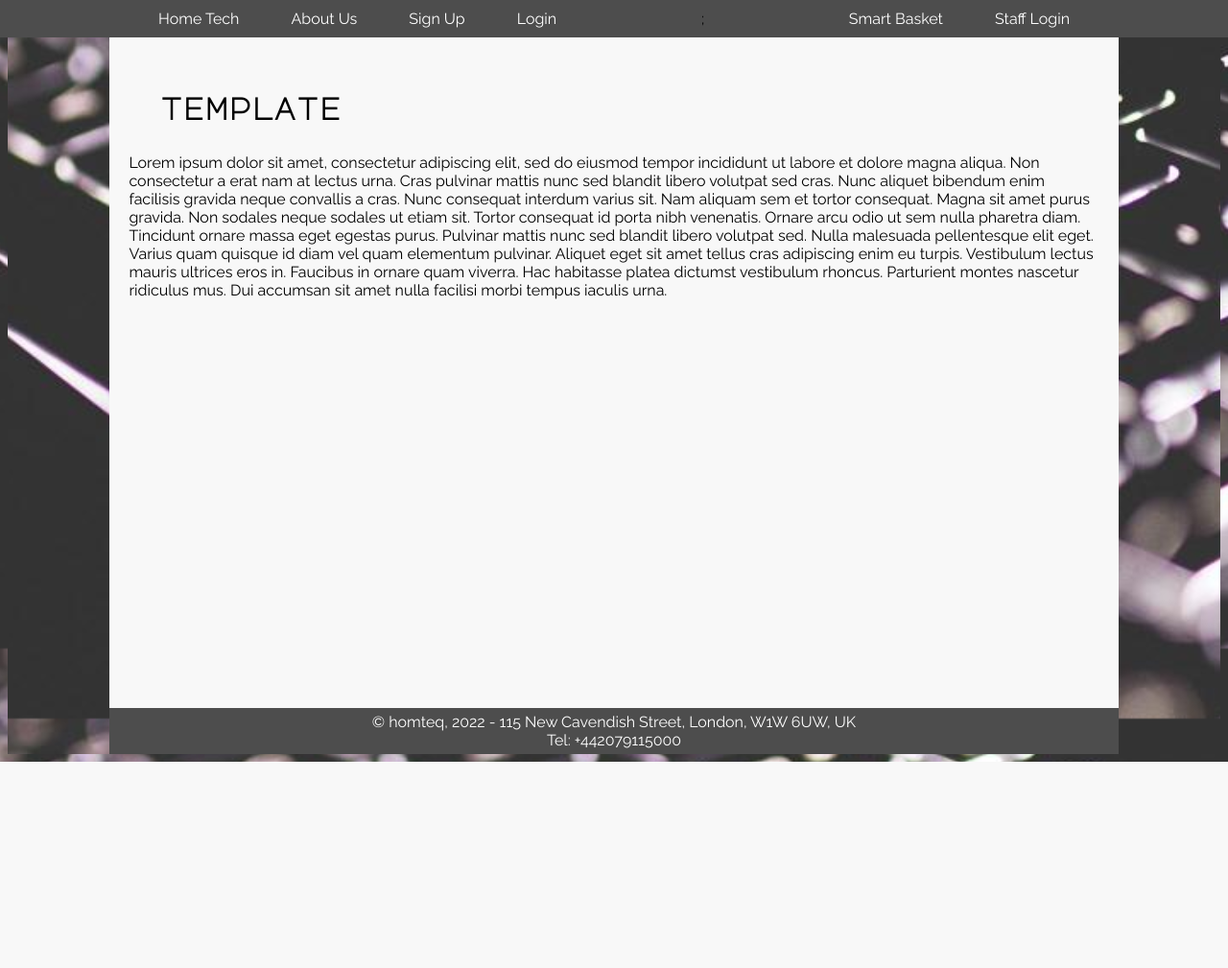
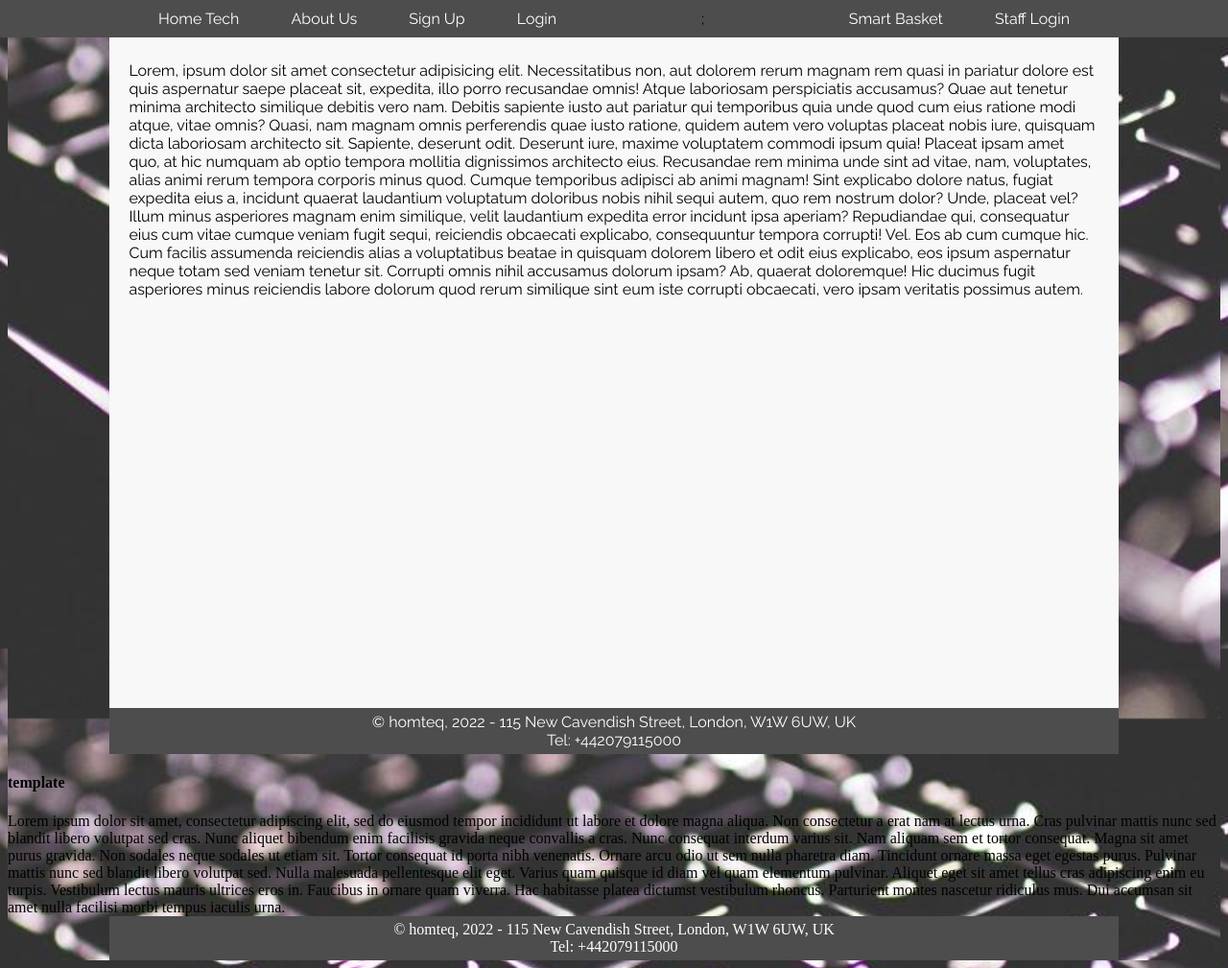
Before and after one commit to Geeth-Jayawardena/homteq_IIT, a PHP site: page /template.php in a window 1280 px wide. Shown: the part 124-1133 px from the top of the page at 96% size. Before the commit the page ends 918 px from the top, so only its background shows below. Run offline with PHP 8.4, Linux system fonts and the light colour scheme.

Commit message:
February 10, 2023.TuteFinal

```diff
--- a/footfile.html
+++ b/footfile.html
@@ -1,9 +1,24 @@
-<!--HTML document to define the layout of the foot-->
+<!DOCTYPE html>
+<html lang="en">
+
+<head>
+    <meta charset="UTF-8">
+    <meta http-equiv="X-UA-Compatible" content="IE=edge">
+    <meta name="viewport" content="width=device-width, initial-scale=1.0">
     <link href="https://fonts.googleapis.com/css?family=Lato&display=swap" rel="stylesheet">
     <link href="https://fonts.googleapis.com/css?family=Montserrat&display=swap" rel="stylesheet">
+    <link rel="stylesheet" href="mystylesheet.css">
+    <title>Document</title>
+</head>
+
+<body>
     </div>
     <div id="footer">
         &copy homteq, 2022 - 115 New Cavendish Street, London, W1W 6UW, UK
         <br>Tel: +442079115000
     </div>
     </div>
+
+</body>
+
+</html>
--- a/headfile.html
+++ b/headfile.html
@@ -1,7 +1,19 @@
-<!--HTML document to define the layout of the header and the navigation bar-->
+<!DOCTYPE html>
+<html lang="en">
+
+<head>
+    <meta charset="UTF-8">
+    <meta http-equiv="X-UA-Compatible" content="IE=edge">
+    <meta name="viewport" content="width=device-width, initial-scale=1.0">
     <link href="https://fonts.googleapis.com/css2?family=Questrial&family=Roboto&display=swap" rel="stylesheet">
     <link href="https://fonts.googleapis.com/css2?family=Major+Mono+Display&display=swap" rel="stylesheet">
     <link href="https://fonts.googleapis.com/css2?family=Raleway&display=swap" rel="stylesheet">
+    <link rel="stylesheet" href="mystylesheet.css">
+    <title>homteq</title>
+</head>
+
+<body>
+
     <div id="container">
         <a style="text-decoration:none" href="index.php">
             <div id="navbar">
@@ -28,4 +40,23 @@
         </ul>
     </div>
     </div>
+
+
     <div id='content'>
+        <p>Lorem, ipsum dolor sit amet consectetur adipisicing elit. Necessitatibus non, aut dolorem rerum magnam rem quasi in pariatur dolore est quis aspernatur saepe placeat sit, expedita, illo porro recusandae omnis!
+        Atque laboriosam perspiciatis accusamus? Quae aut tenetur minima architecto similique debitis vero nam. Debitis sapiente iusto aut pariatur qui temporibus quia unde quod cum eius ratione modi atque, vitae omnis?
+        Quasi, nam magnam omnis perferendis quae iusto ratione, quidem autem vero voluptas placeat nobis iure, quisquam dicta laboriosam architecto sit. Sapiente, deserunt odit. Deserunt iure, maxime voluptatem commodi ipsum quia!
+        Placeat ipsam amet quo, at hic numquam ab optio tempora mollitia dignissimos architecto eius. Recusandae rem minima unde sint ad vitae, nam, voluptates, alias animi rerum tempora corporis minus quod.
+        Cumque temporibus adipisci ab animi magnam! Sint explicabo dolore natus, fugiat expedita eius a, incidunt quaerat laudantium voluptatum doloribus nobis nihil sequi autem, quo rem nostrum dolor? Unde, placeat vel?
+        Illum minus asperiores magnam enim similique, velit laudantium expedita error incidunt ipsa aperiam? Repudiandae qui, consequatur eius cum vitae cumque veniam fugit sequi, reiciendis obcaecati explicabo, consequuntur tempora corrupti! Vel.
+        Eos ab cum cumque hic. Cum facilis assumenda reiciendis alias a voluptatibus beatae in quisquam dolorem libero et odit eius explicabo, eos ipsum aspernatur neque totam sed veniam tenetur sit.
+        Corrupti omnis nihil accusamus dolorum ipsam? Ab, quaerat doloremque! Hic ducimus fugit asperiores minus reiciendis labore dolorum quod rerum similique sint eum iste corrupti obcaecati, vero ipsam veritatis possimus autem.</p>
+    </div>
+    <div id="footer">
+        &copy homteq, 2022 - 115 New Cavendish Street, London, W1W 6UW, UK
+        <br>Tel: +442079115000
+    </div>
+    </div>
+</body>
+
+</html>
```
Also changed, not shown: template.php (+4 -4 lines). Lines whose indentation alone changed are shown as unchanged.
